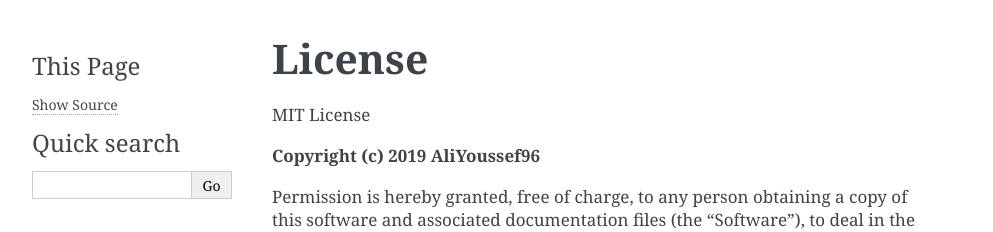
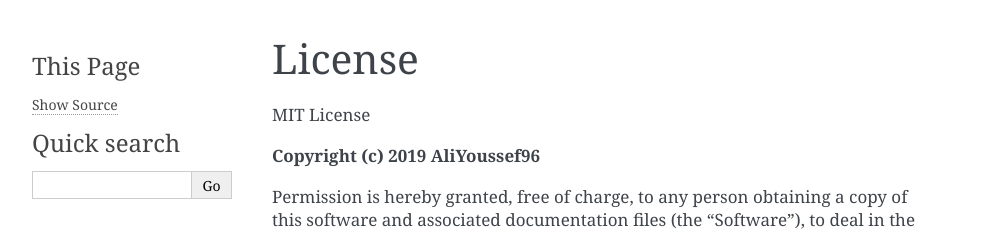
Before and after one commit to AliYoussef96/BCAW-Tool, a Sphinx documentation site: the page built from docs/License.rst, in a window 1280 px wide. Shown: the top 232 px of the page, without its empty margins (148-1141 px from the left). Built offline with Sphinx 7.4.7, drawn with Linux system fonts in a browser that asks for light colours.

```diff
--- a/docs/License.rst
+++ b/docs/License.rst
@@ -1,5 +1,5 @@
-**License**
-==============
+License
+=======
 
 MIT License
 
```
